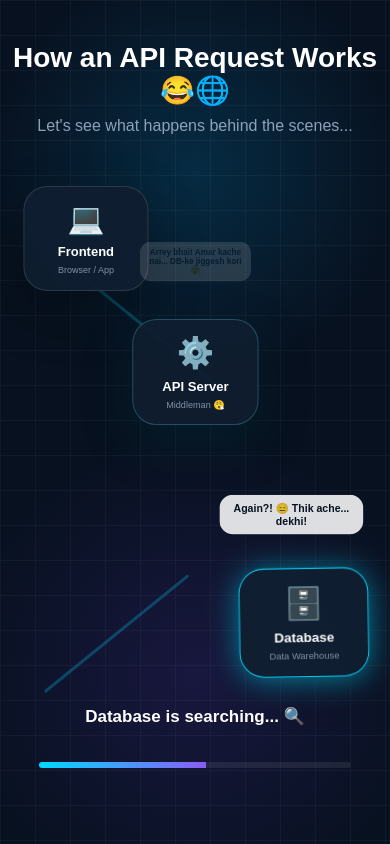
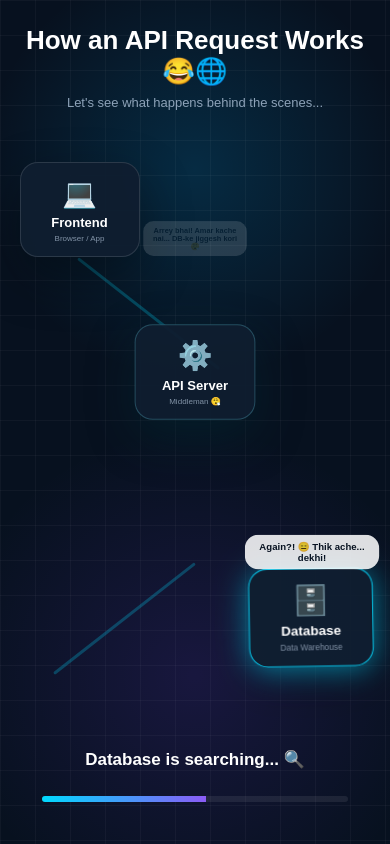
Before and after one commit to Rounakg2001/How-an-API-Request-Works, a plain HTML site: page index.html in a window 390 px wide. Drawn offline with Linux system fonts and the light colour scheme.

Commit message:
Add files via upload

```diff
--- a/index.html
+++ b/index.html
@@ -434,15 +434,44 @@ body {
 
 /* MOBILE */
 
-@media(max-width:600px) {
+@media (max-width: 600px) {
 
+    .reel {
+        min-height: 100vh;
+    }
+
+    .header {
+        top: 3%;
+        padding: 0 15px;
+    }
+
+    .header h1 {
+        font-size: 26px;
+    }
+
+    .header p {
+        font-size: 13px;
+        margin-top: 8px;
+    }
+
+    .flow {
+        top: 18%;
+        width: 100%;
+        height: 62%;
+        left: 0;
+        transform: none;
+    }
+
+    /* ALL NODES */
     .node {
-        width: 125px;
-        height: 105px;
+        width: 120px;
+        height: 95px;
+        border-radius: 18px;
     }
 
     .icon {
-        font-size: 30px;
+        font-size: 28px;
+        margin-bottom: 5px;
     }
 
     .node h2 {
@@ -450,34 +479,100 @@ body {
     }
 
     .node small {
-        font-size: 9px;
+        font-size: 8px;
+        margin-top: 4px;
     }
 
+    /* FRONTEND */
+    .frontend {
+        top: 2%;
+        left: 5%;
+    }
+
+    /* SERVER */
+    .server {
+        top: 42%;
+        left: 50%;
+        transform: translate(-50%, -50%);
+    }
+
+    /* DATABASE */
+    .database {
+        right: 5%;
+        bottom: 2%;
+    }
+
+    /* ACTIVE SERVER */
+    .server.active {
+        transform: translate(-50%, -50%) scale(1.05);
+    }
+
+    .frontend.active,
+    .database.active {
+        transform: scale(1.05);
+    }
+
+    /* CONNECTION LINES */
     .line-1 {
-        width: 54%;
-        top: 18%;
-        left: 17%;
-        transform: rotate(39deg);
+        width: 46%;
+        top: 20%;
+        left: 20%;
+        transform: rotate(38deg);
     }
 
     .line-2 {
-        width: 54%;
-        bottom: 20%;
-        left: 48%;
-        transform: rotate(141deg);
+        width: 46%;
+        bottom: 21%;
+        left: 50%;
+        transform: rotate(142deg);
     }
 
+    /* DIALOGUE */
     .dialogue {
-        font-size: 11px;
-        padding: 8px 10px;
-        max-width: 150px;
+        font-size: 10px;
+        padding: 7px 9px;
+        max-width: 140px;
     }
 
-    .packet {
-        font-size: 10px;
-        padding: 7px 9px;
+    .frontend-talk {
+        top: -50px;
+        left: 2%;
     }
 
+    .server-talk {
+        top: 12%;
+        left: 50%;
+    }
+
+    .database-talk {
+        right: 2%;
+        bottom: 105px;
+    }
+
+    /* PACKET */
+    .packet {
+        font-size: 9px;
+        padding: 7px 9px;
+        max-width: 150px;
+        white-space: normal;
+        text-align: center;
+    }
+
+    /* STATUS */
+    .status {
+        bottom: 5%;
+        padding: 0 15px;
+    }
+
+    .message {
+        font-size: 17px;
+        min-height: 35px;
+    }
+
+    .progress {
+        width: 85%;
+        margin-top: 12px;
+    }
 }
 </style>
 </head>
```
